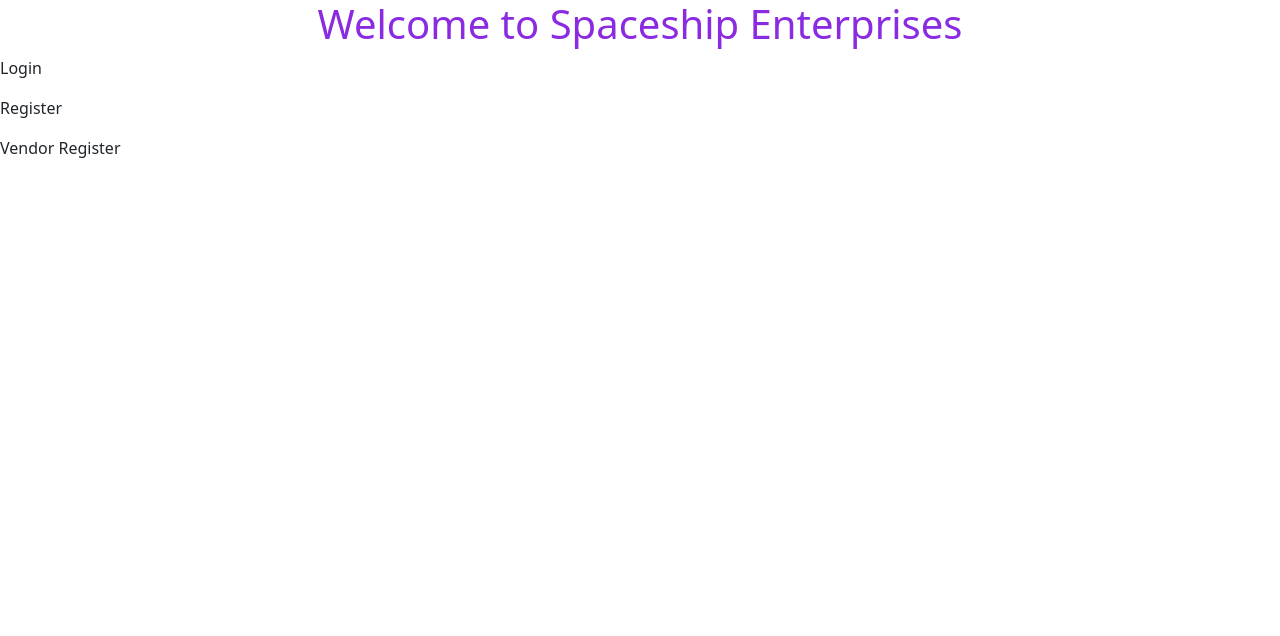
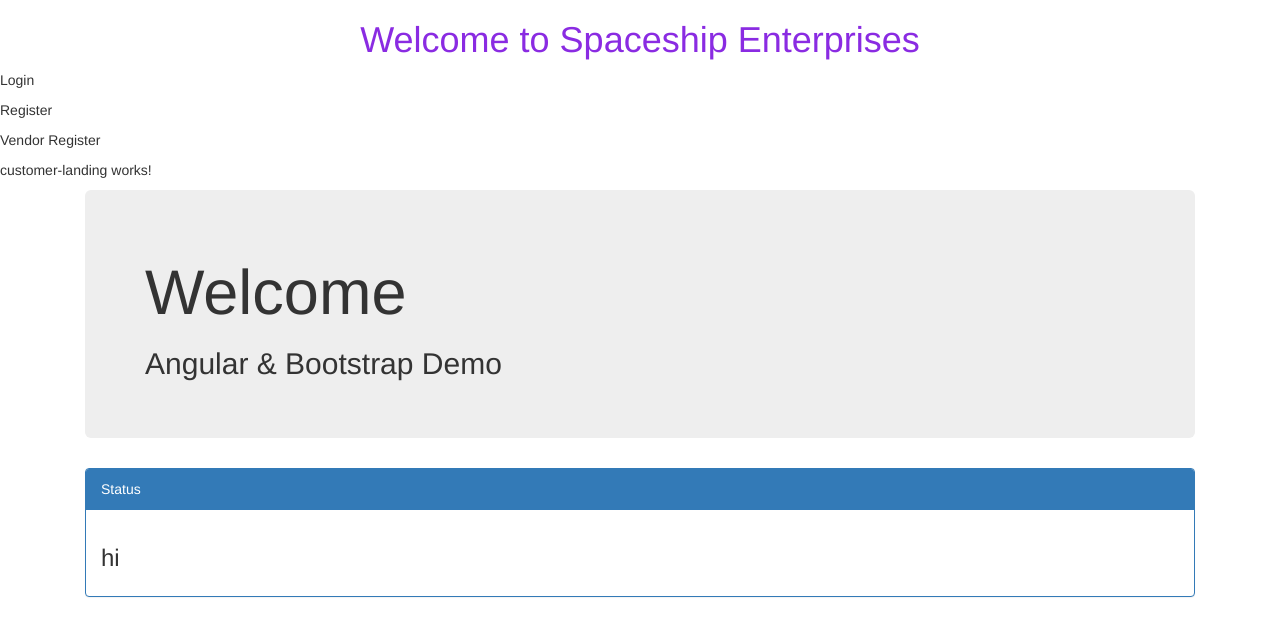
Before and after one commit to melimartinez/FlightTicketApp-frontend, an Angular app: page /customerLanding in a window 1280 px wide. Before the commit this address led to /. Shown: the top 636 px of the page. Built offline with nearby package versions, Linux system fonts and the light colour scheme.

Commit message:
Adding customerLanding page test

```diff
--- a/src/app/app-routing.module.ts
+++ b/src/app/app-routing.module.ts
@@ -8,6 +8,8 @@
 import { RegisterComponent } from './components/register/register.component';
 import { VendorregisterComponent } from './components/vendorregister/vendorregister.component';
 
+import { CustomerLandingComponent } from './components/customerLanding/customer-landing.component';
+
 const routes: Routes = [
   {path: '', redirectTo: 'login', pathMatch: 'full'},
   {path: 'login', component: LoginComponent},
@@ -15,7 +17,8 @@
   {path: 'vendorregister', component: VendorregisterComponent},
   {path: 'login/register', component: RegisterComponent},
   {path: 'login/register/login', component: LoginComponent},
-  {path: 'ticket', component: TicketComponent}
+  {path: 'ticket', component: TicketComponent},
+  {path: 'customerLanding', component: CustomerLandingComponent}
 
 ];
 
--- a/src/app/app.module.ts
+++ b/src/app/app.module.ts
@@ -11,6 +11,7 @@
 import { RegisterComponent } from './components/register/register.component';
 import { VendorregisterComponent } from './components/vendorregister/vendorregister.component';
 import { RegisterService } from './services/register.service';
+import { CustomerLandingComponent } from './components/customerLanding/customer-landing.component';
 
 
 
@@ -23,7 +24,8 @@
     AppComponent,
     VendorhomeComponent,
     RegisterComponent,
-    VendorregisterComponent
+    VendorregisterComponent,
+    CustomerLandingComponent
 
   ],
   imports: [
--- /dev/null
+++ b/src/app/components/customerLanding/customer-landing.component.html
@@ -0,0 +1,14 @@
+<p>customer-landing works!</p>
+
+<div class="container">
+    <div class="jumbotron">
+      <h1>Welcome</h1>
+      <h2>Angular & Bootstrap Demo</h2>
+    </div>
+    <div class="panel panel-primary">
+      <div class="panel-heading">Status</div>
+      <div class="panel-body">
+        <h3>hi</h3>
+      </div>
+    </div>
+  </div>
--- /dev/null
+++ b/src/app/components/customerLanding/customer-landing.component.ts
@@ -0,0 +1,15 @@
+import { Component, OnInit } from '@angular/core';
+
+@Component({
+  selector: 'app-customer-landing',
+  templateUrl: './customer-landing.component.html',
+  styleUrls: ['./customer-landing.component.css']
+})
+export class CustomerLandingComponent implements OnInit {
+
+  constructor() { }
+
+  ngOnInit(): void {
+  }
+
+}
--- a/src/index.html
+++ b/src/index.html
@@ -7,6 +7,11 @@
   <base href="/">
   <meta name="viewport" content="width=device-width, initial-scale=1">
   <link rel="icon" type="image/x-icon" href="https://www.pinclipart.com/picdir/middle/264-2646310_spaceship-black-clipart-png-download.png">
+
+  <!-- Bootstrap CSS -->
+  <link rel="stylesheet" href="https://cdn.jsdelivr.net/npm/bootstrap@5.1.3/dist/css/bootstrap.min.css" rel="stylesheet" integrity="sha384-1BmE4kWBq78iYhFldvKuhfTAU6auU8tT94WrHftjDbrCEXSU1oBoqyl2QvZ6jIW3" crossorigin="anonymous">
+
+  <link rel="stylesheet" href="https://maxcdn.bootstrapcdn.com/bootstrap/3.3.7/css/bootstrap.min.css" integrity="sha384-BVYiiSIFeK1dGmJRAkycuHAHRg32OmUcww7on3RYdg4Va+PmSTsz/K68vbdEjh4u" crossorigin="anonymous">
 </head>
 <body>
   <app-root></app-root>
```
Also changed, not shown: src/app/components/customerLanding/customer-landing.component.css (added), 1 other file (tests, documents, lock files or other folders).
